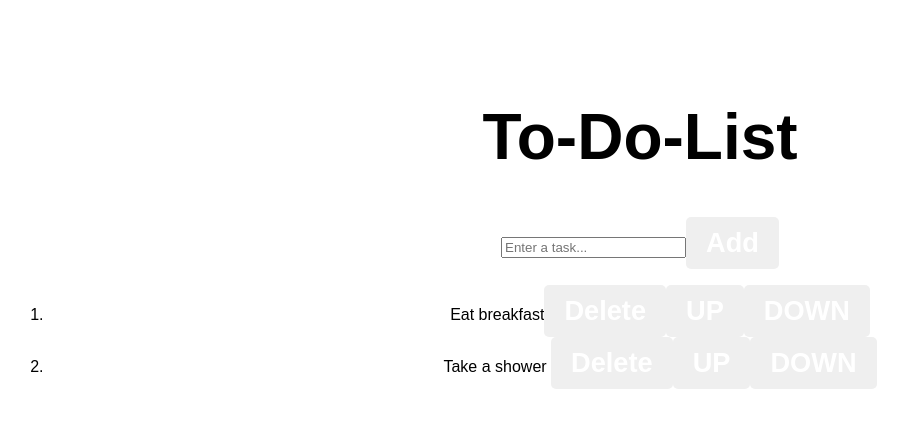
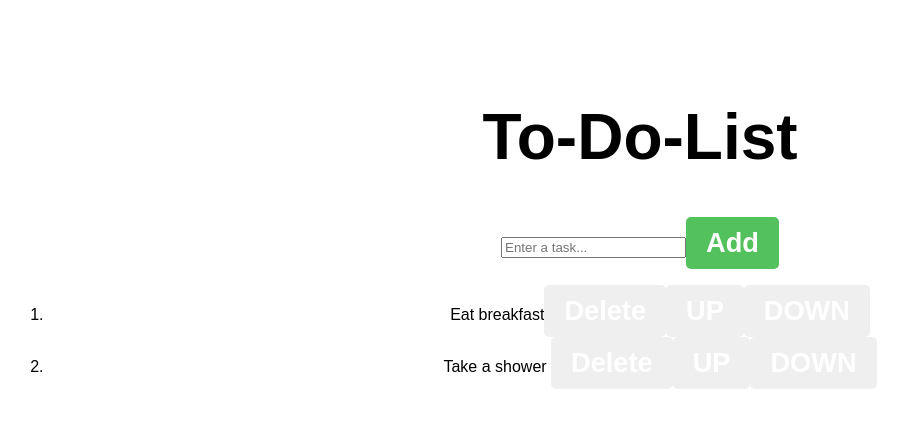
Before and after one commit to AhmadRabie1/To-Do-List, a React (Vite) app in the folder learn-react/: page / in a window 1280 px wide. Shown: the top 428 px of the page, without its empty margins (0-909 px from the left). Built offline with nearby package versions, Linux system fonts and the light colour scheme.

Commit message:
do styling and hovering for add button

```diff
--- a/learn-react/src/index.css
+++ b/learn-react/src/index.css
@@ -18,3 +18,11 @@ button{
     cursor: pointer;
     transition: background-color 0.5 ease;
 }
+
+.add-button{
+    background-color: hsl(125, 47%, 54%);
+}
+
+.add-button:hover{
+    background-color: hsl(125, 47%, 44%);
+}
```
